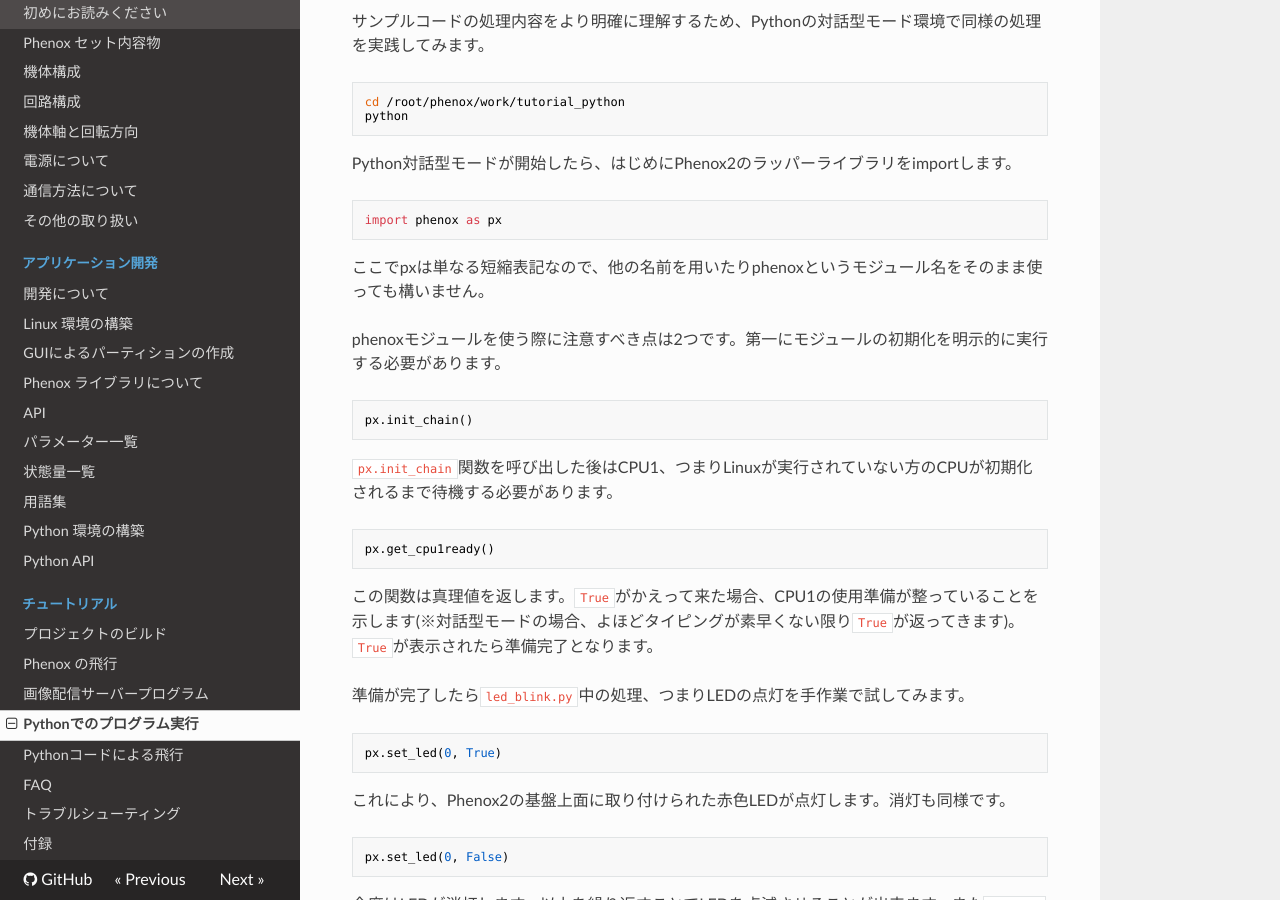
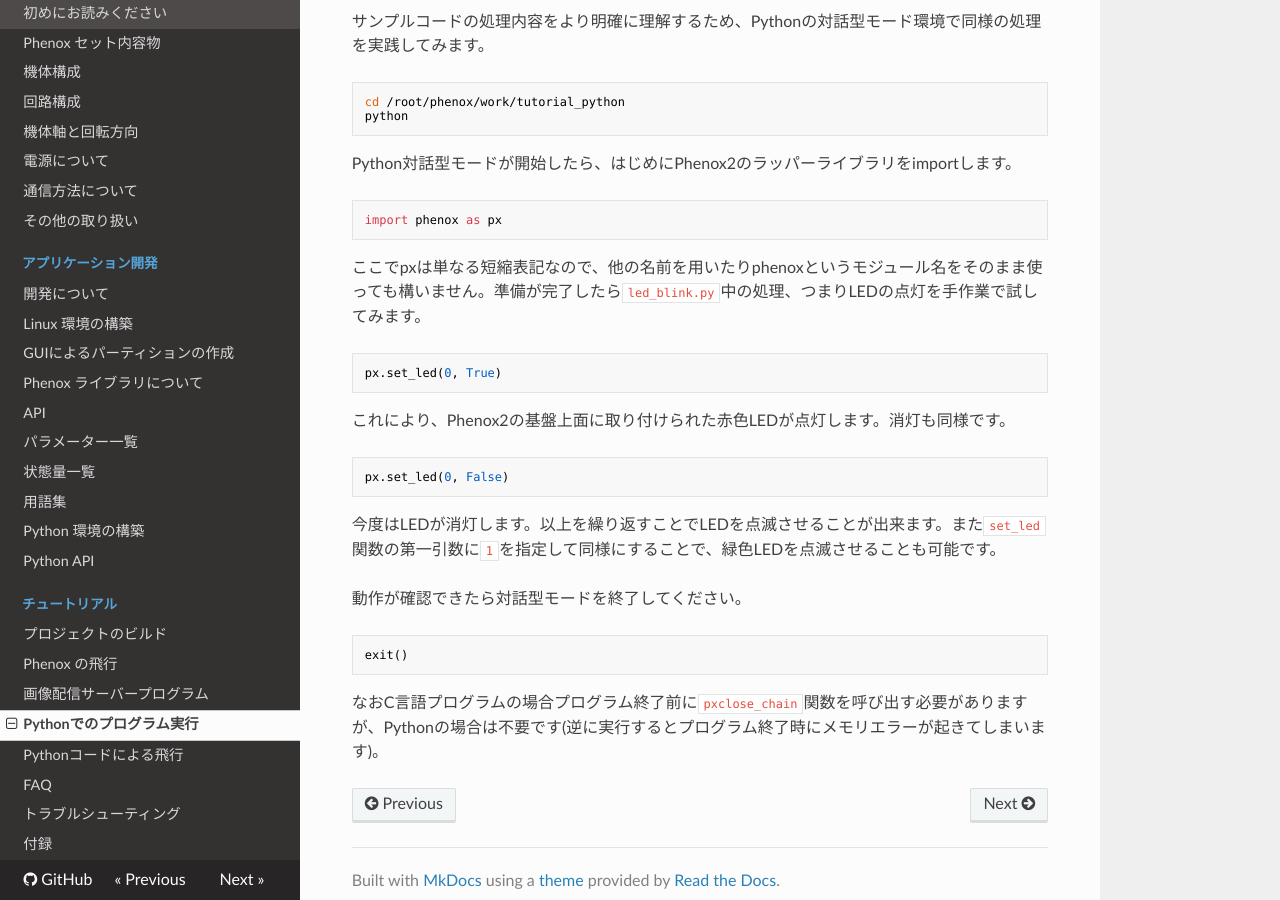
Before and after one commit to phenoxlab/phenox, an MkDocs documentation site: the page built from docs/ja/docs/tut/python_led.md, in a window 1280 px wide and 900 px high, scrolled down 1600 px. Built offline with MkDocs 1.6.1, drawn with Linux system fonts in a browser that asks for light colours; nearby versions of some CDN libraries; old or Windows-style settings are respelled for this version of MkDocs.

Commit message:
applied phenox.py's change to tutorial

````diff
--- a/docs/ja/docs/tut/python_led.md
+++ b/docs/ja/docs/tut/python_led.md
@@ -69,21 +69,7 @@
 import phenox as px
 ```
 
-ここでpxは単なる短縮表記なので、他の名前を用いたりphenoxというモジュール名をそのまま使っても構いません。
-
-phenoxモジュールを使う際に注意すべき点は2つです。第一にモジュールの初期化を明示的に実行する必要があります。
-```Python
-px.init_chain()
-```
-
-`px.init_chain`関数を呼び出した後はCPU1、つまりLinuxが実行されていない方のCPUが初期化されるまで待機する必要があります。
-```Python
-px.get_cpu1ready()
-```
-
-この関数は真理値を返します。`True`がかえって来た場合、CPU1の使用準備が整っていることを示します(※対話型モードの場合、よほどタイピングが素早くない限り`True`が返ってきます)。`True`が表示されたら準備完了となります。
-
-準備が完了したら`led_blink.py`中の処理、つまりLEDの点灯を手作業で試してみます。
+ここでpxは単なる短縮表記なので、他の名前を用いたりphenoxというモジュール名をそのまま使っても構いません。準備が完了したら`led_blink.py`中の処理、つまりLEDの点灯を手作業で試してみます。
 ```Python
 px.set_led(0, True)
 ```
````
Also changed, not shown: docs/ja/docs/dev/pythonenv.md (+9 -2 lines).
